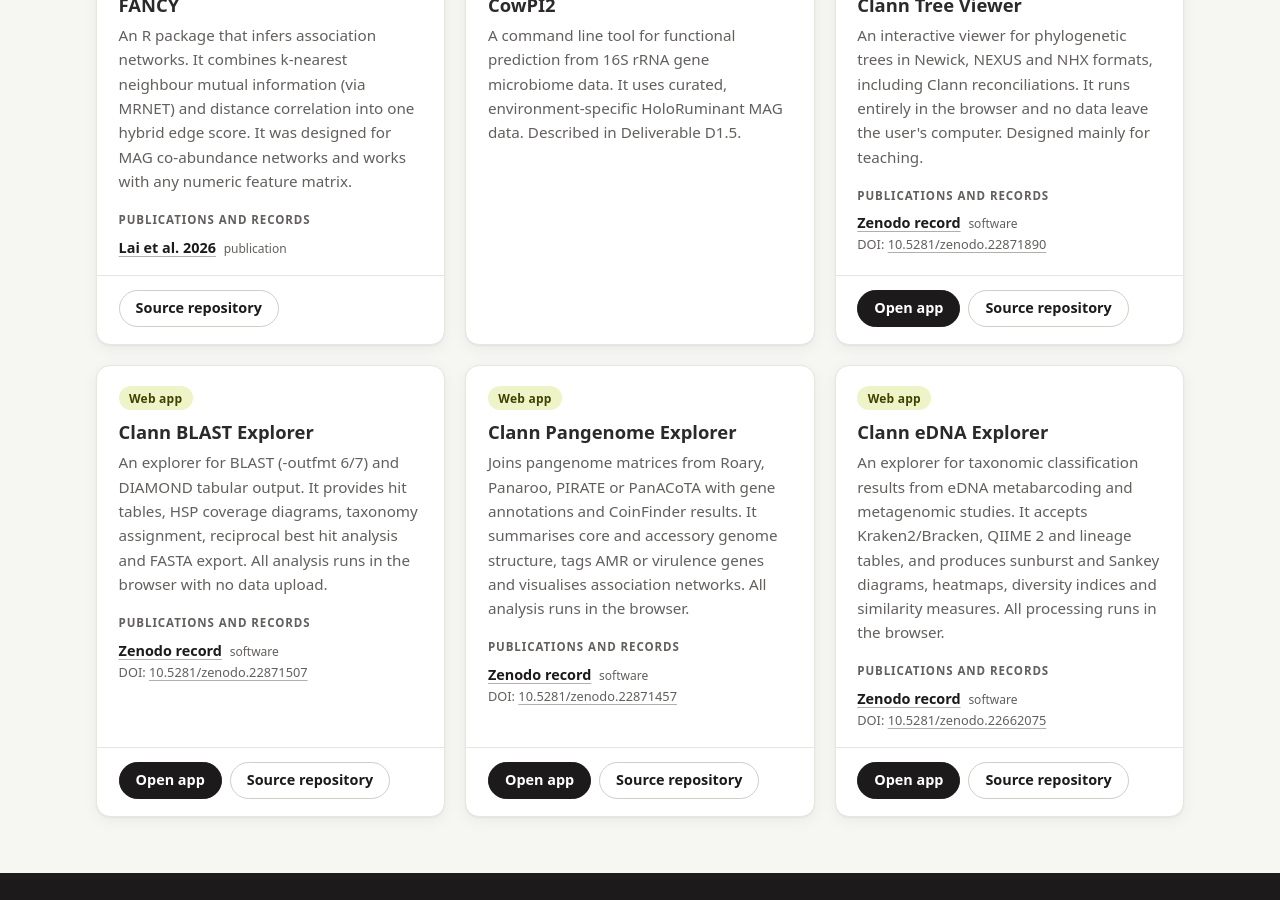
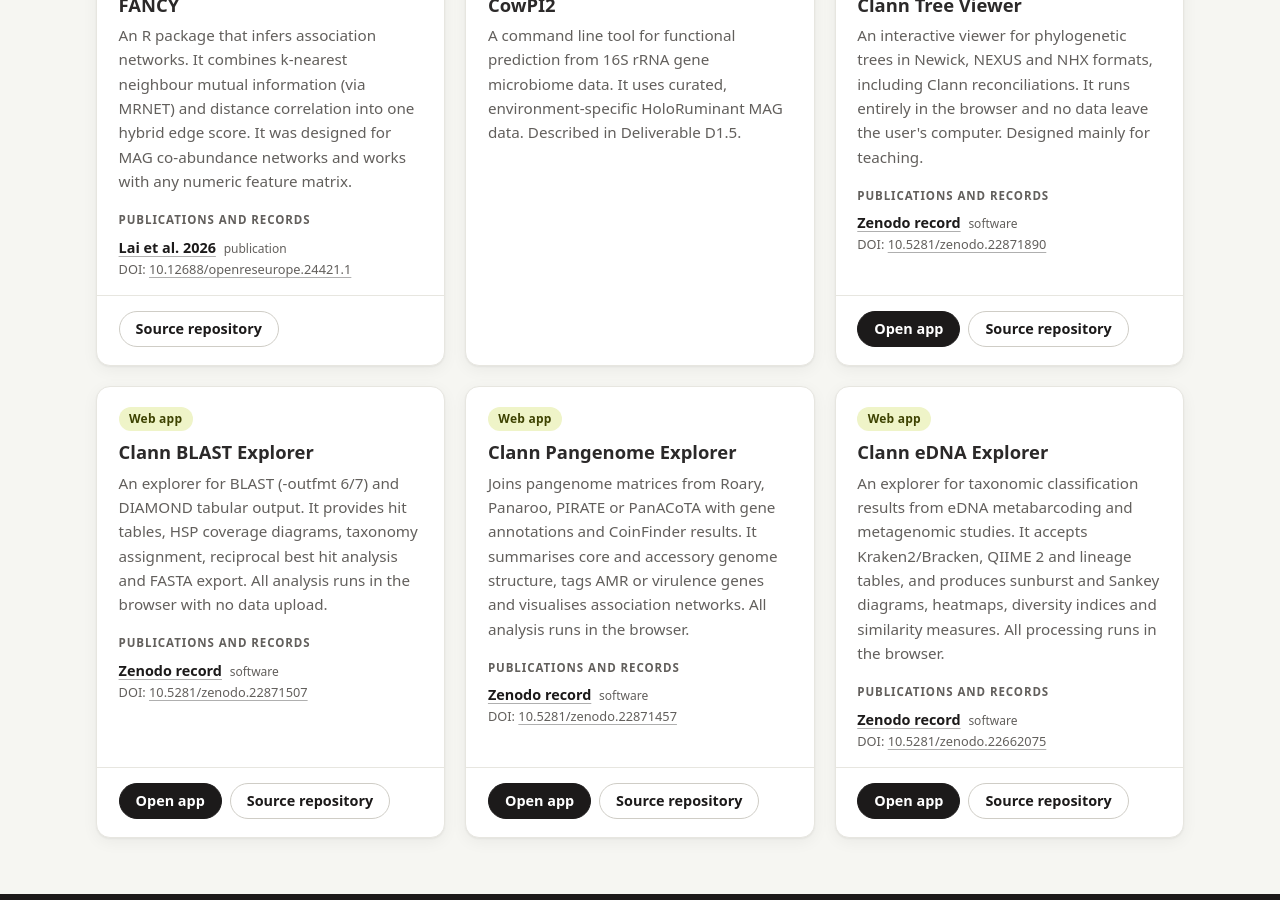
Before and after one commit to HoloRuminant/holoruminant.github.io, a Jekyll site: the page built from index.html, in a window 1280 px wide and 900 px high, scrolled down 1077 px. Built offline with Jekyll 4.4.1, drawn with Linux system fonts in a browser that asks for light colours.

Commit message:
Add FANCY paper DOI and HoloRuminant favicon

```diff
--- a/_data/tools.yml
+++ b/_data/tools.yml
@@ -43,7 +43,7 @@
   papers:
     - label: Lai et al. 2026
       kind: publication
-      url: https://open-research-europe.ec.europa.eu/articles/6-381
+      doi: 10.12688/openreseurope.24421.1
 
 - name: CowPI2
   description: A command line tool for functional prediction from 16S rRNA gene microbiome data. It uses curated, environment-specific HoloRuminant MAG data. Described in Deliverable D1.5.
--- a/_layouts/default.html
+++ b/_layouts/default.html
@@ -5,6 +5,9 @@
   <meta name="viewport" content="width=device-width, initial-scale=1">
   <title>{{ site.title }}</title>
   <meta name="description" content="{{ site.description }}">
+  <link rel="icon" href="{{ '/assets/img/favicon-32.png' | relative_url }}" sizes="32x32" type="image/png">
+  <link rel="icon" href="{{ '/assets/img/icon-192.png' | relative_url }}" sizes="192x192" type="image/png">
+  <link rel="apple-touch-icon" href="{{ '/assets/img/apple-touch-icon.png' | relative_url }}">
   <link rel="stylesheet" href="{{ '/assets/css/holoruminant.css' | relative_url }}">
 </head>
 <body>
```
Also changed, not shown: assets/img/apple-touch-icon.png (added), assets/img/favicon-32.png (added), assets/img/icon-192.png (added).
